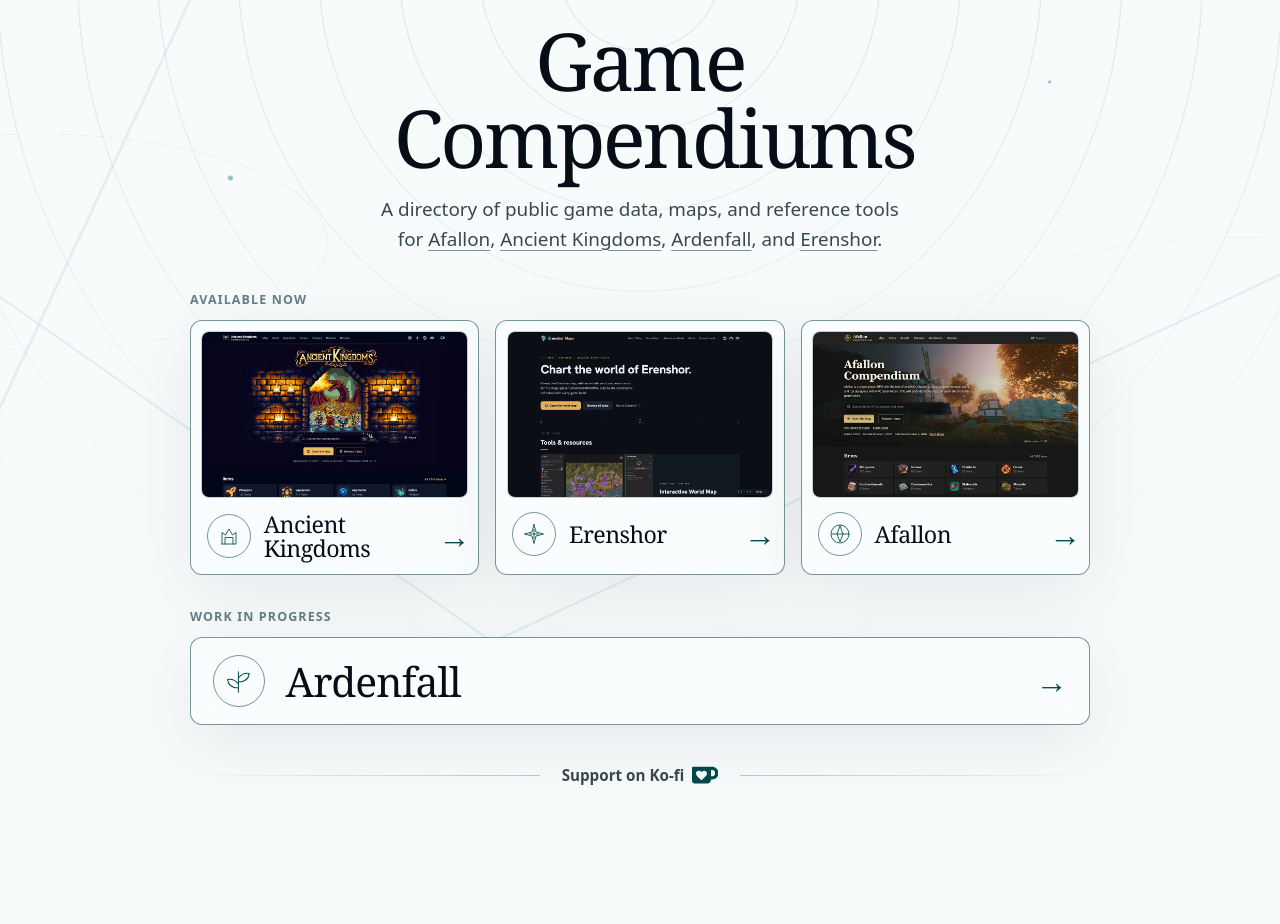
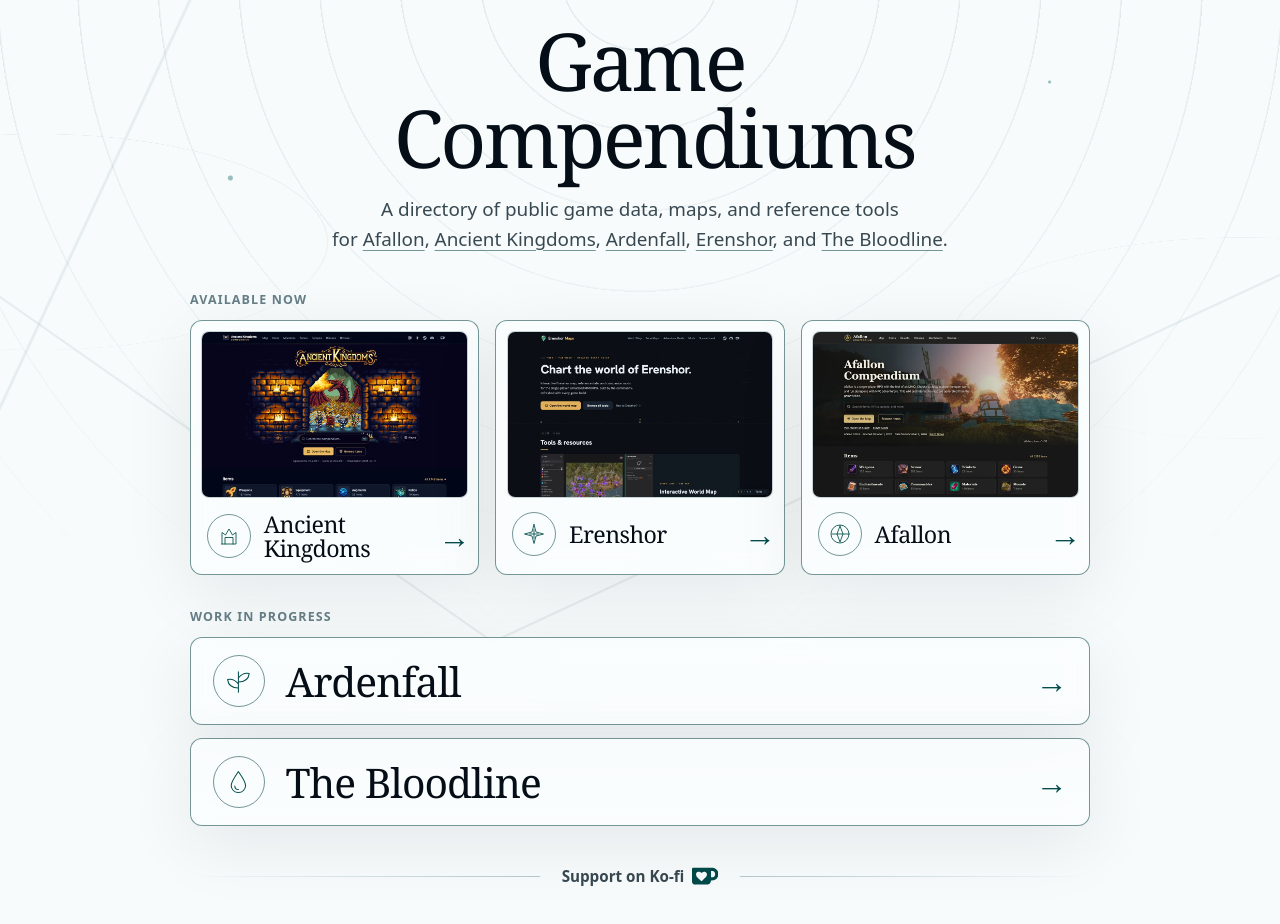
Before and after one commit to glockyco/compendiums.org, a website: page public/index.html in a window 1280 px wide. Shown: the part 94-1018 px from the top of the page. Before the commit the page ends 963 px from the top, so only its background shows below. Drawn offline with Linux system fonts and the light colour scheme.

Commit message:
feat: list The Bloodline compendium
The Bloodline Compendium is live at the-bloodline.compendiums.org. It
covers items only so far, with skills and crafting planned, so it goes
under Work in progress like Ardenfall, without a preview image. The
sentence and the page description name the game with its Steam store
link.

```diff
--- a/public/index.html
+++ b/public/index.html
@@ -6,14 +6,14 @@
     <meta name="theme-color" content="#f7f9fb" />
     <meta
       name="description"
-      content="Practical game data, maps, and reference tools for Afallon, Ancient Kingdoms, Ardenfall, and Erenshor."
+      content="Practical game data, maps, and reference tools for Afallon, Ancient Kingdoms, Ardenfall, Erenshor, and The Bloodline."
     />
     <meta property="og:type" content="website" />
     <meta property="og:url" content="https://compendiums.org/" />
     <meta property="og:title" content="compendiums.org" />
     <meta
       property="og:description"
-      content="A directory of public game data, maps, and reference tools for Afallon, Ancient Kingdoms, Ardenfall, and Erenshor."
+      content="A directory of public game data, maps, and reference tools for Afallon, Ancient Kingdoms, Ardenfall, Erenshor, and The Bloodline."
     />
     <meta name="twitter:card" content="summary" />
     <title>compendiums.org — Game Data, Maps, and Reference Tools</title>
@@ -42,8 +42,9 @@
             for
             <a class="steam-link" href="https://store.steampowered.com/app/2597810/Afallon/" aria-label="Afallon on Steam">Afallon</a>,
             <a class="steam-link" href="https://store.steampowered.com/app/2241380/Ancient_Kingdoms/" aria-label="Ancient Kingdoms on Steam">Ancient Kingdoms</a>,
-            <a class="steam-link" href="https://store.steampowered.com/app/1154960/Ardenfall/" aria-label="Ardenfall on Steam">Ardenfall</a>, and
-            <a class="steam-link" href="https://store.steampowered.com/app/2382520/Erenshor/" aria-label="Erenshor on Steam">Erenshor</a>.
+            <a class="steam-link" href="https://store.steampowered.com/app/1154960/Ardenfall/" aria-label="Ardenfall on Steam">Ardenfall</a>,
+            <a class="steam-link" href="https://store.steampowered.com/app/2382520/Erenshor/" aria-label="Erenshor on Steam">Erenshor</a>, and
+            <a class="steam-link" href="https://store.steampowered.com/app/1159290/The_Bloodline/" aria-label="The Bloodline on Steam">The Bloodline</a>.
           </p>
         </div>
 
@@ -140,6 +141,17 @@
                 <span class="project-link__name">Ardenfall</span>
                 <span class="project-link__arrow" aria-hidden="true">→</span>
               </a>
+
+              <a class="project-link" href="https://the-bloodline.compendiums.org">
+                <span class="project-link__icon" aria-hidden="true">
+                  <svg viewBox="0 0 48 48" focusable="false">
+                    <path d="M24 6c-7 10-12 17-12 23a12 12 0 0 0 24 0c0-6-5-13-12-23Z" />
+                    <path d="M18 30a6 6 0 0 0 6 6" />
+                  </svg>
+                </span>
+                <span class="project-link__name">The Bloodline</span>
+                <span class="project-link__arrow" aria-hidden="true">→</span>
+              </a>
             </div>
           </section>
         </nav>
```
